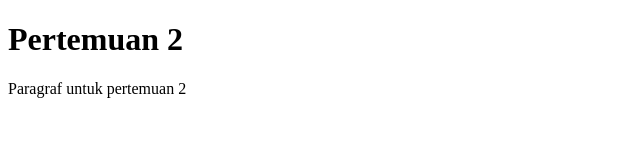
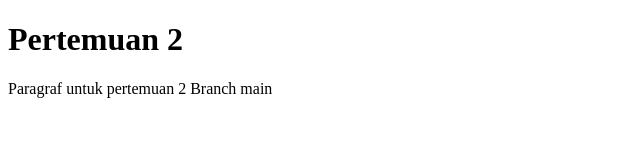
Before and after one commit to SusiHaryati/pertemuan2, a plain HTML site: page index.html in a window 1280 px wide. Shown: the whole page, without its empty margins (0-640 px from the left). Drawn offline with Linux system fonts and the light colour scheme.

Commit message:
Update index.html

```diff
--- a/index.html
+++ b/index.html
@@ -7,6 +7,8 @@
 </head>
 <body>
     <h1>Pertemuan 2</h1>
-    <P>Paragraf untuk pertemuan 2</P>
+    <P>Paragraf untuk pertemuan 2
+    Branch main</P>
+
 </body>
 </html>
```
